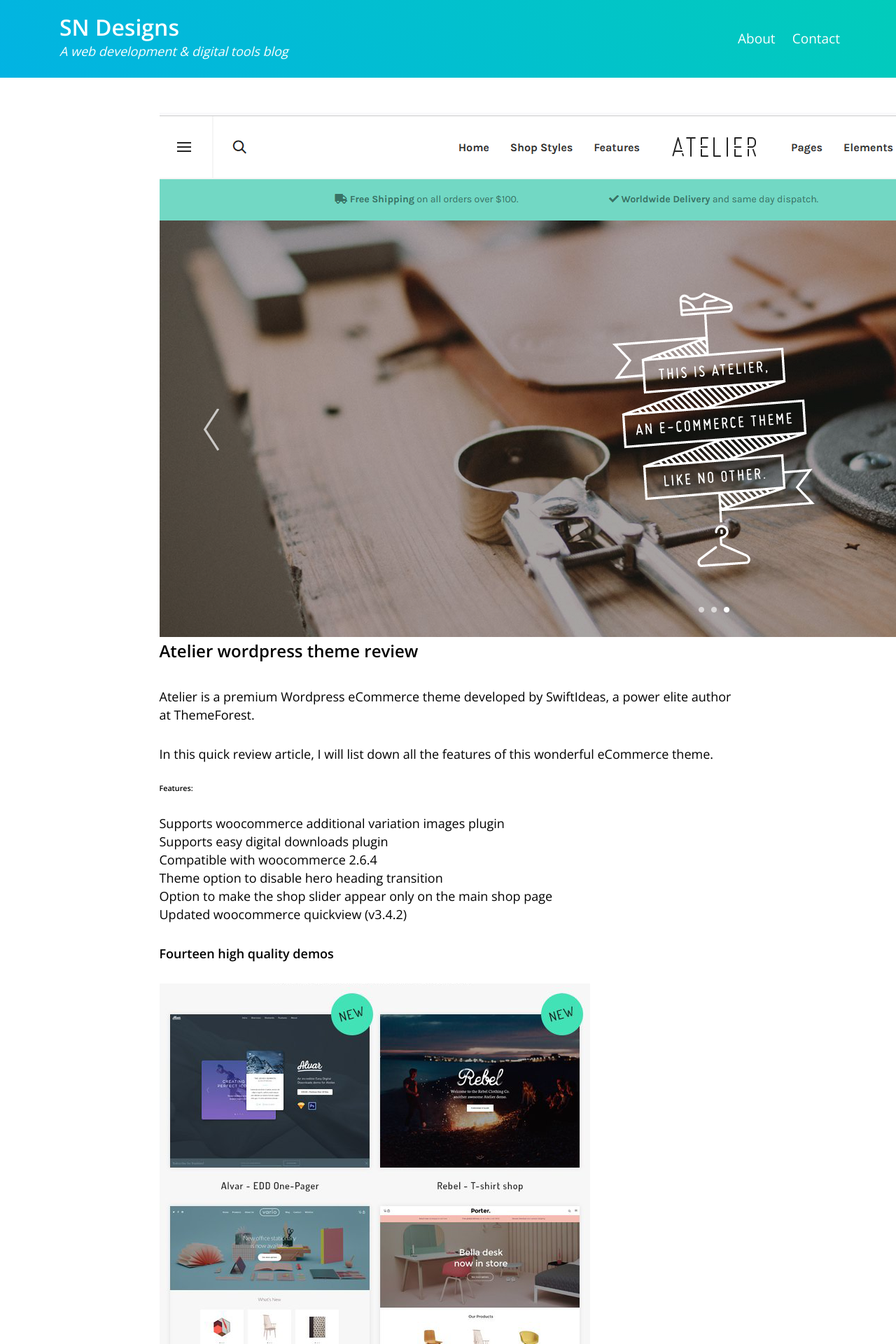
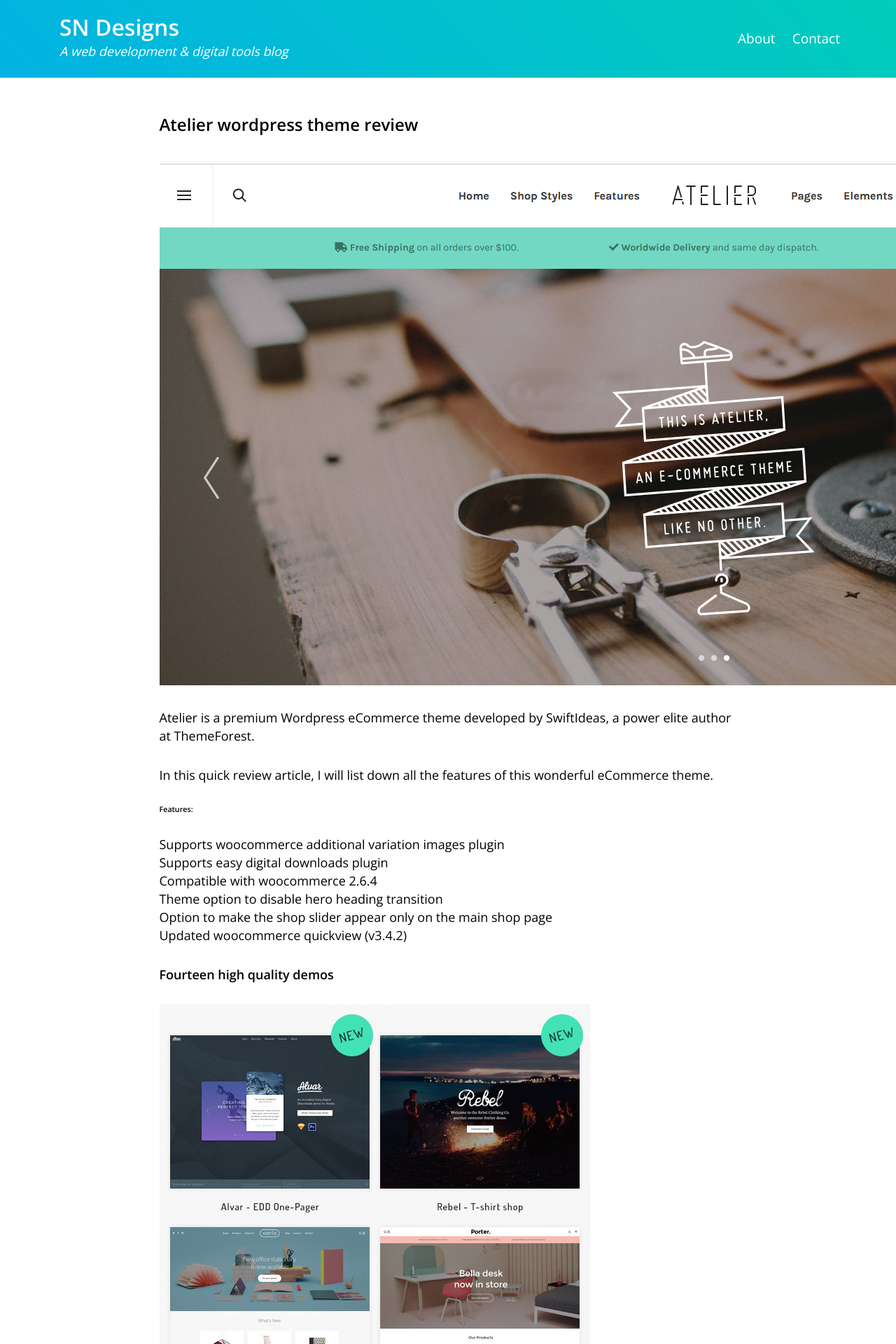
Before and after one commit to sndn/sndn.github.io, a Jekyll site: the page built from _posts/2022-11-16-atelier-wordpress-theme-review.html, in a window 1280 px wide. Shown: the top 1920 px of the page at 70% size. Built offline with Jekyll 4.4.1, drawn with Linux system fonts in a browser that asks for light colours.

Commit message:
Update 2022-11-16-atelier-wordpress-theme-review.html

```diff
--- a/_posts/2022-11-16-atelier-wordpress-theme-review.html
+++ b/_posts/2022-11-16-atelier-wordpress-theme-review.html
@@ -2,9 +2,9 @@
 layout: posts
 permalink: /atelier-wordpress-theme-review/
 ---
+
+<h2>Atelier wordpress theme review</h2>
 <img src="/images/atelier_1.png"/>
-<h2>Atelier wordpress theme review</h2>
-
 
 <p>Atelier is a premium Wordpress eCommerce theme developed by SwiftIdeas, a power elite author at ThemeForest.</p>
 
```
